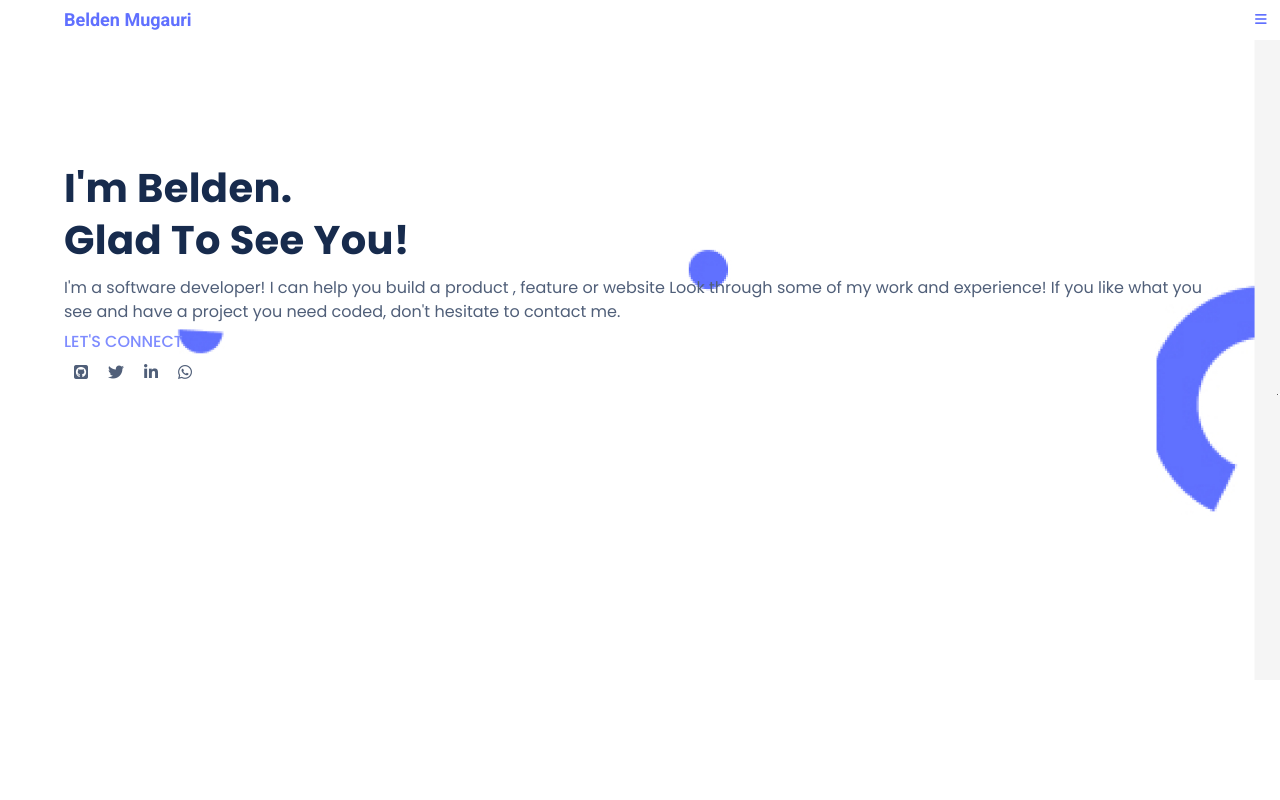
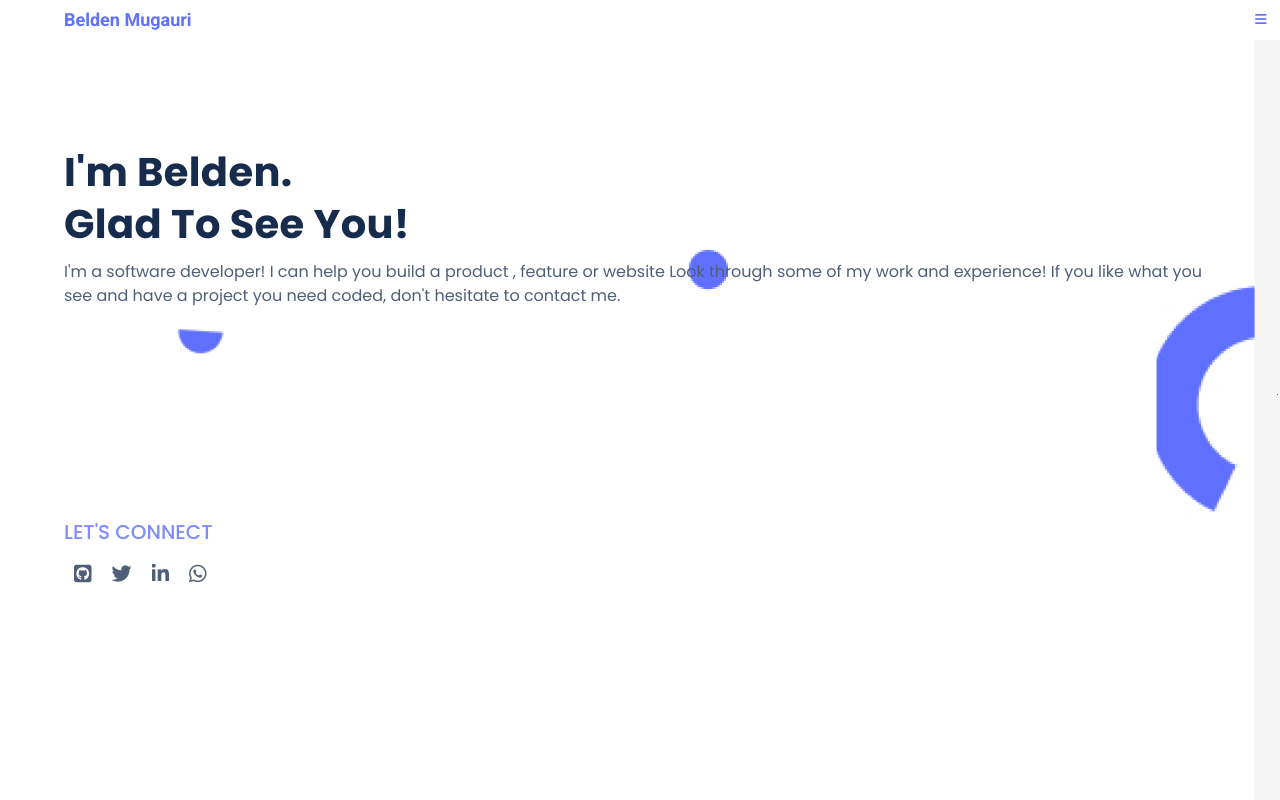
Before and after one commit to Munyabelden/portfolio, a plain HTML site: page index.html in a window 1280 px wide. Shown: the top 800 px of the page. Drawn offline with Linux system fonts and the light colour scheme.

Commit message:
Make more requested changes

```diff
--- a/index.html
+++ b/index.html
@@ -37,8 +37,10 @@
                             I'm a software developer! I can help you build a product , feature or website Look through some of my work and experience! If you like what you see and have a project you need coded, don't hesitate to contact me.
                         </p>
 
-                        <a href="#" class="social-header font-family-poppins">LET'S CONNECT</a>
+
                 </div>
+
+                <a href="#" class="social-header font-family-poppins">LET'S CONNECT</a>
 
                 <ul class="social-media">
                     <li>
@@ -224,8 +226,7 @@
                                 </li>
                             </ol>
                         </div>
-                        <i class="fa-solid fa-greater-than"></i>
-
+                        <span class="fa-solid drop">v</span>
                     </li>
                     <li>
                        <div> Frameworks</div>
--- a/style.css
+++ b/style.css
@@ -7,7 +7,6 @@
 
 .intro {
   width: 100%;
-  height: 100vh;
   background: #fff;
 }
 
@@ -78,12 +77,15 @@ ul {
   background-size: cover;
   margin-top: 0;
   padding-inline: 5%;
-  padding-block: 7rem 4rem;
-  height: 80vh;
-  overflow: hidden;
+  padding-block: 6rem 4rem;
+  height: 100vh;
 }
 
-.primary-content img { position: absolute; }
+.primary-information{
+  height: 60%;
+  margin: 0;
+  padding: 0;
+}
 
 .primary-title {
   font-family: 'Poppins', sans-serif;
@@ -107,21 +109,22 @@ ul {
 
 .social-header {
   font-weight: 500;
-  font-size: 16px;
+  font-size: 20px;
   line-height: 24px;
   color: #7f8cff;
-  margin-top: 5px;
-  margin-bottom: 20px;
+  margin-top: 20px;
 }
 
 .social-media {
   display: flex;
   flex-direction: row;
   align-items: center;
-  margin-block: 10px;
+  margin-top: 20px;
 }
 
 .social-media a {
+  font-size: 20px;
+  line-height: 24px;
   background: #fff;
   margin-inline: 10px;
   cursor: pointer;
@@ -245,7 +248,7 @@ main {
   grid-template-rows: auto;
   align-items: center;
   margin: 20px auto;
-  width: 90%;
+  width: 67%;
 }
 
 .about-deatils {
@@ -278,6 +281,7 @@ main {
   display: flex;
   flex-direction: row;
   justify-content: space-between;
+  width: 100%;
   color: #000;
   font-weight: 500;
   font-size: 20px;
@@ -303,7 +307,7 @@ main {
   align-items: center;
   width: 303px;
   height: 66px;
-  border: 1px solid #f7f7f9;
+  background: #f7f7f9;
   border-radius: 8px;
   color: #344563;
   overflow: hidden;
@@ -314,3 +318,7 @@ main {
 .feature-items li span {
   overflow: hidden;
 }
+
+.drop {
+  color: #abc7c3;
+}
```
